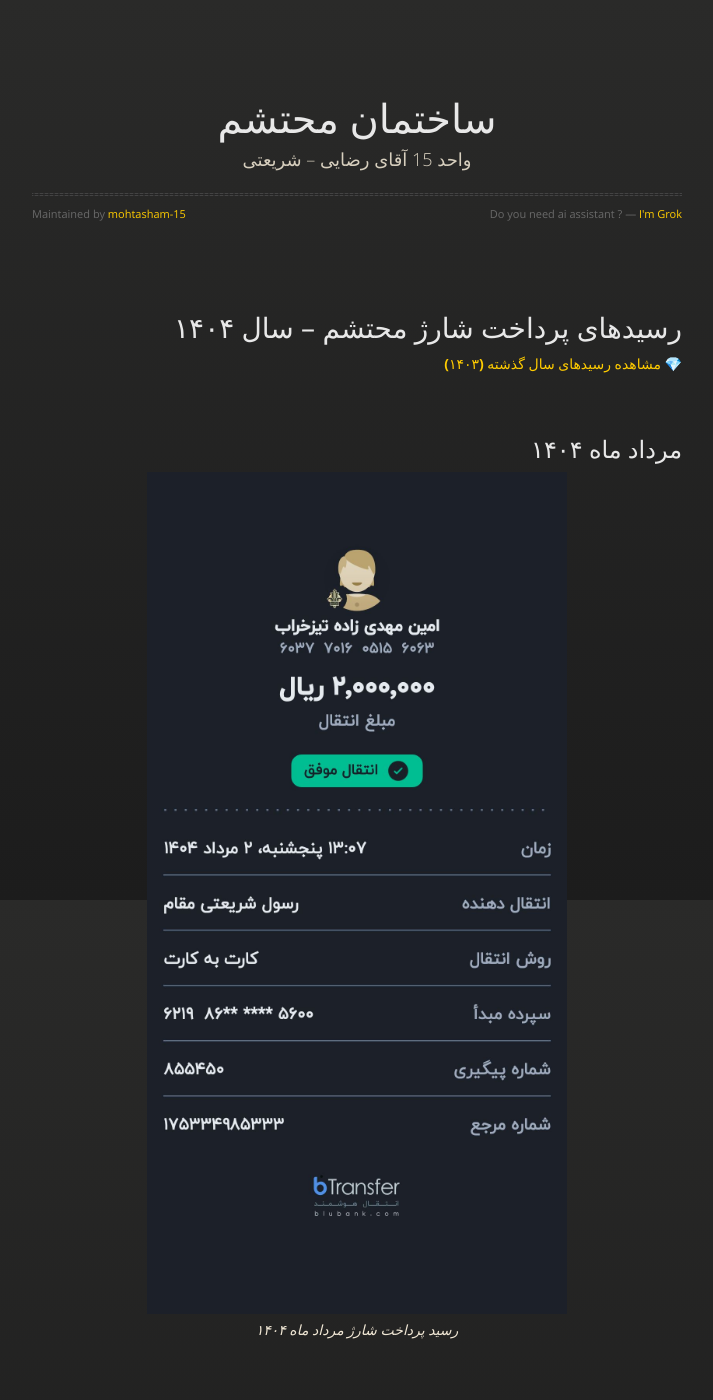
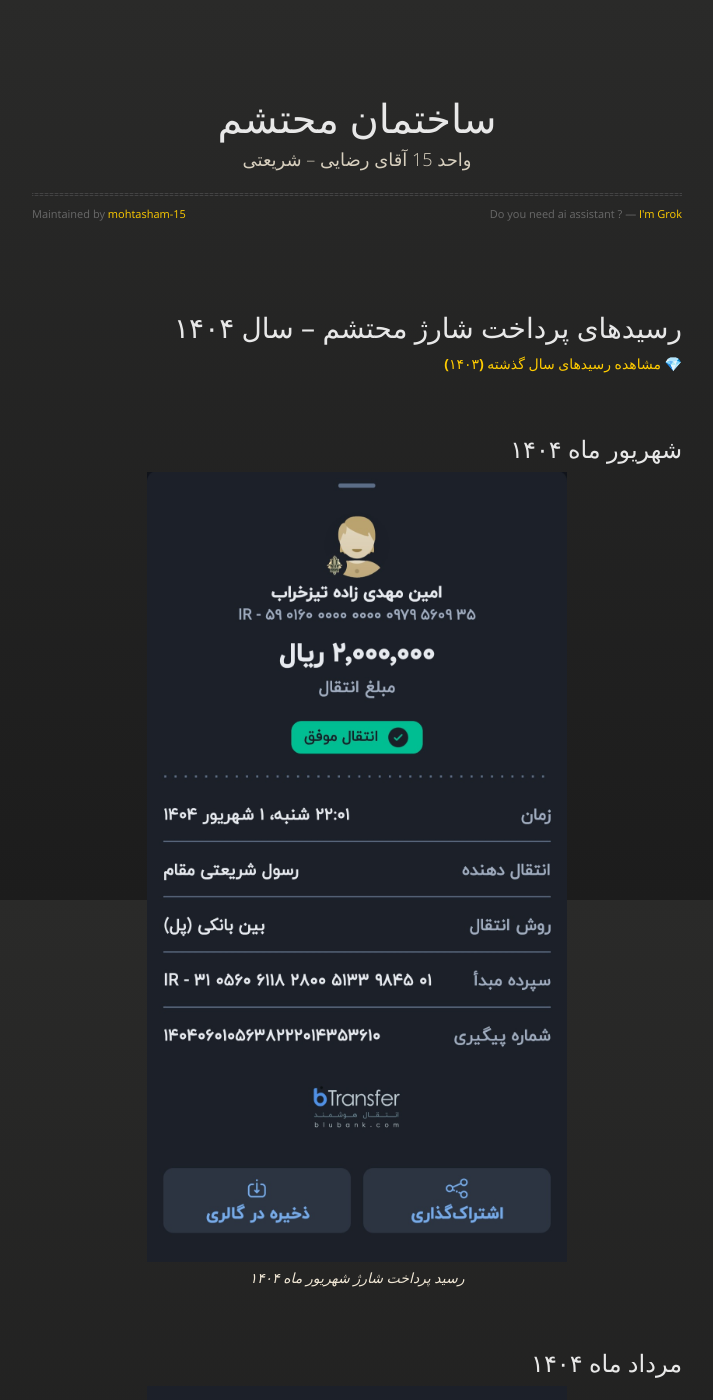
Before and after one commit to mohtasham-15/ns, a Jekyll site: the page built from index.md, in a window 1280 px wide and 1400 px high. Shown: the whole window, without its empty margins (283-996 px from the left). Built offline with Jekyll 4.4.1, drawn with Linux system fonts in a browser that asks for light colours.

Commit message:
Update index.md

```diff
--- a/index.md
+++ b/index.md
@@ -13,6 +14,14 @@ rtl: true
 </div>
 
 <br/><br/>
+
+## شهریور ماه ۱۴۰۴
+
+<div align="center">
+  <img src="./assets/images/pay/Shahrivar-1404.jpg" alt="رسید شهریور" width="420px"/>
+  <br>
+  <em>رسید پرداخت شارژ شهریور ماه ۱۴۰۴</em>
+</div><br/><br/>
 
 ## مرداد ماه ۱۴۰۴
 
```
Also changed, not shown: other parts of index.md (+1 -0 lines).
